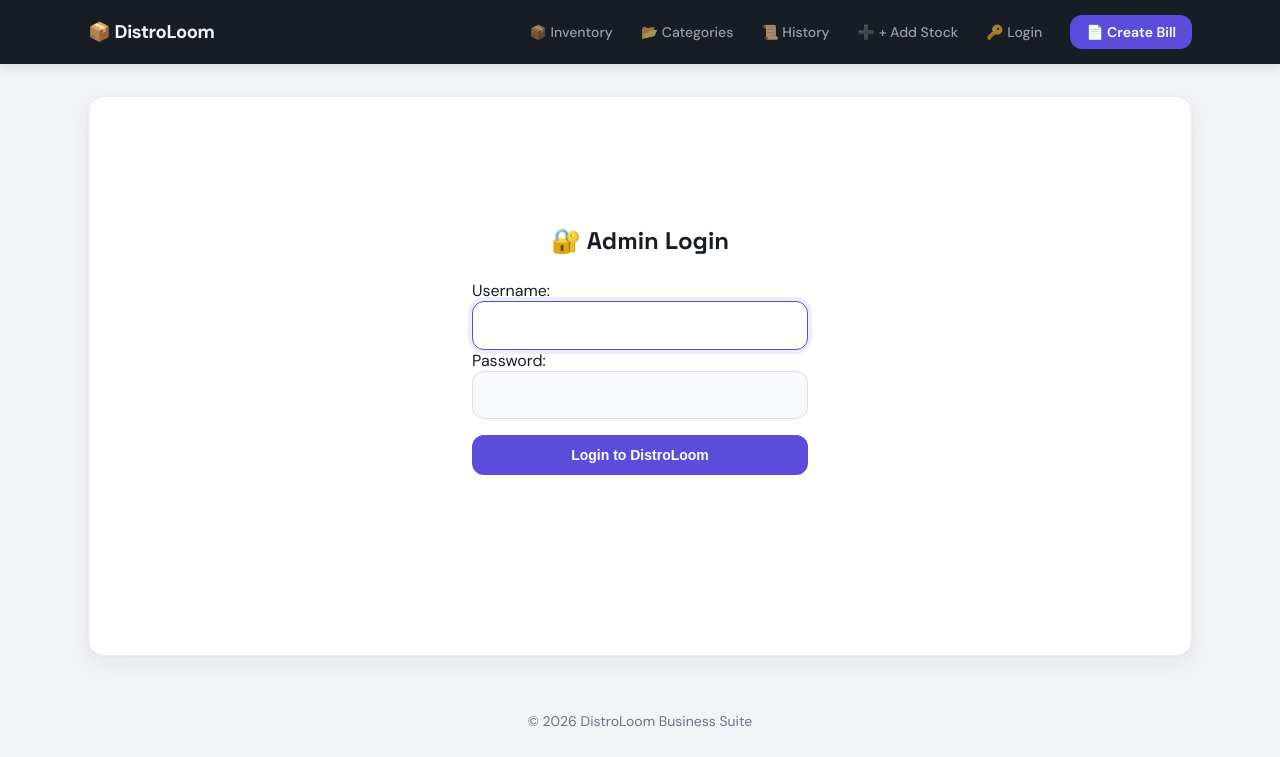
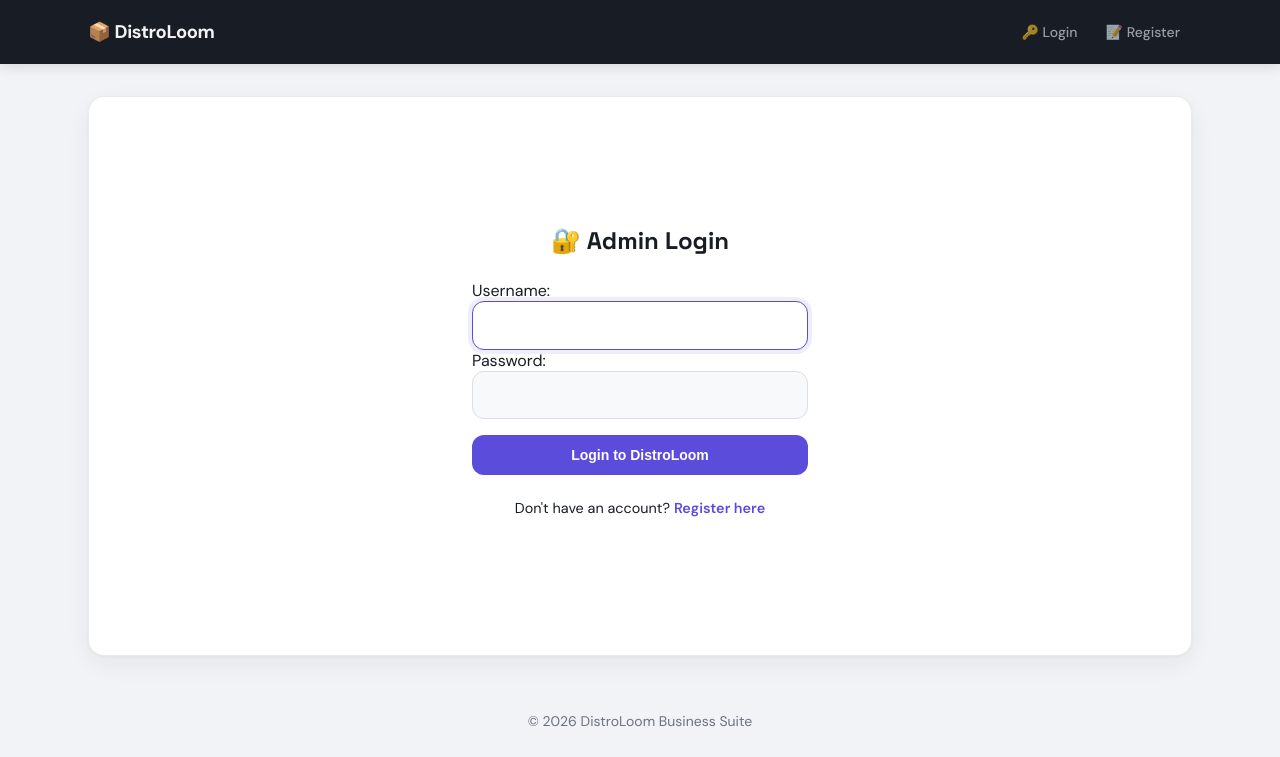
Before and after one commit to mrkarmadip009/DistroLoom, a Django app: page /login/ in a window 1280 px wide. Shown: the top 757 px of the page. Run offline with Django 4.2, Linux system fonts and the light colour scheme; some libraries are stand-ins or nearby versions.

Commit message:
almost completed

```diff
--- a/DistroLoom/urls.py
+++ b/DistroLoom/urls.py
@@ -3,7 +3,7 @@ from django.contrib import admin
 from django.urls import path, include
 from django.views.generic import RedirectView
 from django.contrib.auth import views as auth_views # Import this here!
-
+from inventory import views as inventory_views
 urlpatterns = [
     path('admin/', admin.site.urls),
 
@@ -16,4 +16,7 @@ urlpatterns = [
 
     # 3. Your app URLs
     path('inventory/', include('inventory.urls')),
+    path('register/', inventory_views.register, name='register'),
+
+    path('inventory/', include('inventory.urls')),
 ]
--- a/inventory/templates/inventory/base.html
+++ b/inventory/templates/inventory/base.html
@@ -233,13 +233,14 @@
     <nav class="navbar">
         <div class="nav-inner">
             <a href="{% url 'inventory_list' %}" class="nav-logo">📦 DistroLoom</a>
+
             <div class="nav-links">
+                {% if user.is_authenticated %}
                 <a href="{% url 'inventory_list' %}" class="nav-link">📦 Inventory</a>
                 <a href="{% url 'category_list' %}" class="nav-link">📂 Categories</a>
                 <a href="{% url 'sales_history' %}" class="nav-link">📜 History</a>
                 <a href="{% url 'add_product' %}" class="nav-link">➕ + Add Stock</a>
 
-                {% if user.is_authenticated %}
                 <form action="{% url 'logout' %}" method="post" style="display:inline;">
                     {% csrf_token %}
                     <button type="submit" class="nav-link"
@@ -247,14 +248,17 @@
                         🚪 Logout ({{ user.username }})
                     </button>
                 </form>
+
+                <a href="{% url 'create_bill' %}" class="nav-btn">📄 Create Bill</a>
+
                 {% else %}
                 <a href="{% url 'login' %}" class="nav-link">🔑 Login</a>
+                <a href="{% url 'register' %}" class="nav-link">📝 Register</a>
                 {% endif %}
-
-                <a href="{% url 'create_bill' %}" class="nav-btn">📄 Create Bill</a>
             </div>
         </div>
     </nav>
+
     <div class="main-wrap">
         <div class="main-card">
             {% block content %}{% endblock %}
--- a/inventory/templates/registration/login.html
+++ b/inventory/templates/registration/login.html
@@ -1,4 +1,5 @@
 {% extends 'inventory/base.html' %}
+
 {% block content %}
 <div style="max-width: 400px; margin: 4rem auto;">
     <div class="form-card" style="padding: 2rem; border-radius: 1rem;">
@@ -9,6 +10,11 @@
             <button type="submit" class="btn-primary" style="width: 100%; margin-top: 1rem;">Login to
                 DistroLoom</button>
         </form>
+
+        <div style="text-align: center; margin-top: 1.5rem; font-size: 0.9rem;">
+            Don't have an account? <a href="{% url 'register' %}" style="color: #5b4cdb; font-weight: 600;">Register
+                here</a>
+        </div>
     </div>
 </div>
 {% endblock %}
```
